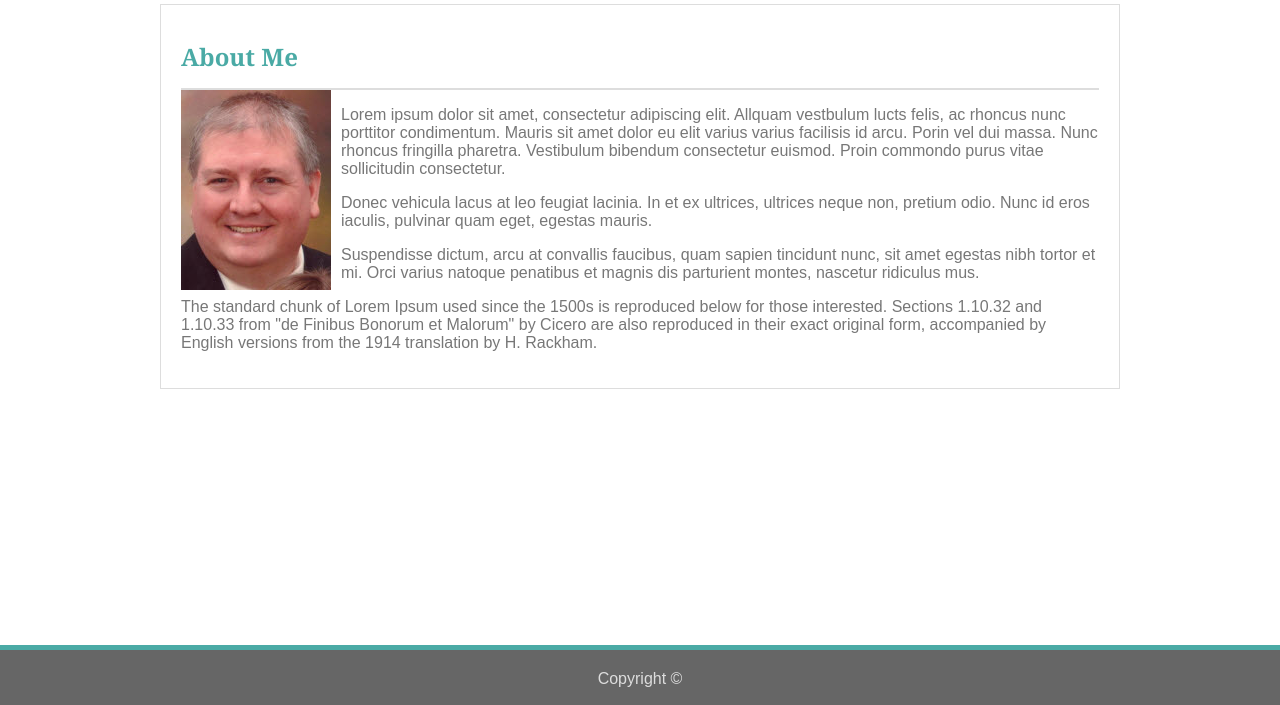
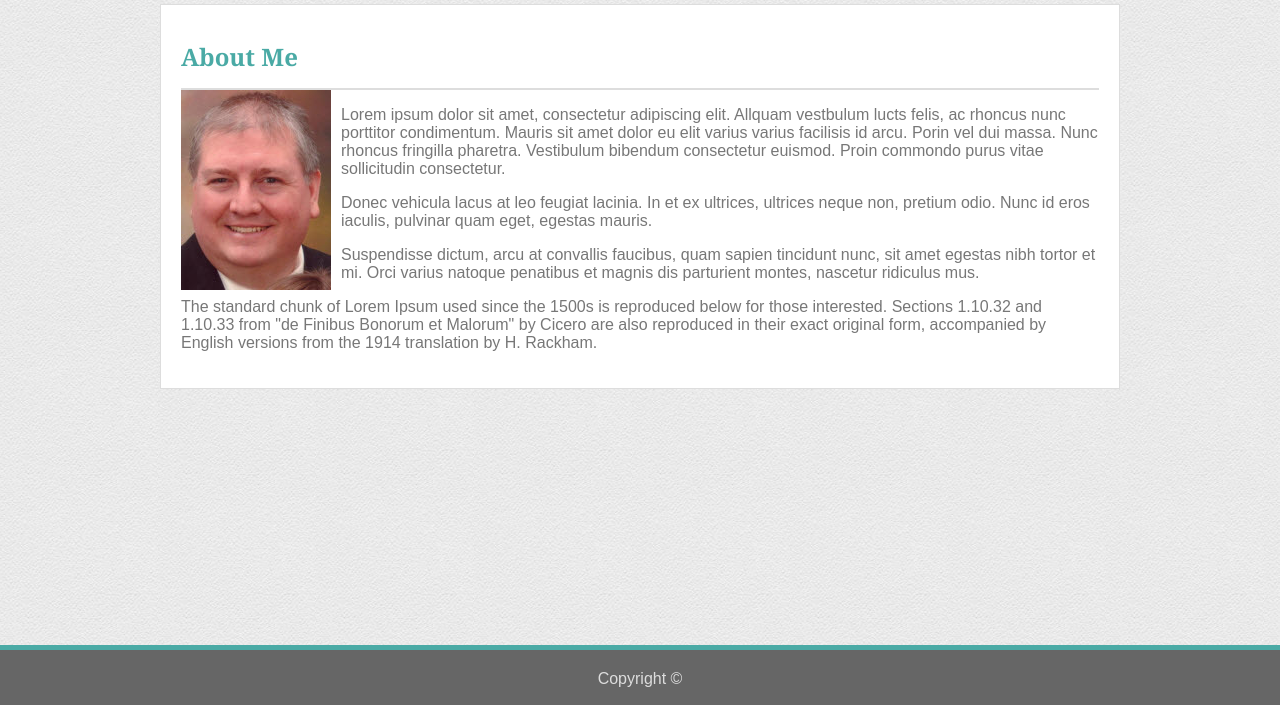
Before and after one commit to w4tsw4ts/Basic-Portfolio, a plain HTML site: page index.html in a window 1280 px wide. Shown: the part 95-800 px from the top of the page. Drawn offline with Linux system fonts and the light colour scheme.

Commit message:
adding index.html v7

```diff
--- a/assets/css/style.css
+++ b/assets/css/style.css
@@ -7,7 +7,7 @@ color: #777777;
 margin: 0;
 padding: 0;
 font-family: 'Arial', 'Helvetica Neue', 'Helvetica', sans-serif;
-background-image: url("../images/background.png");
+background-image: url("../images/creampaper.png");
 }
 
 header {
```
